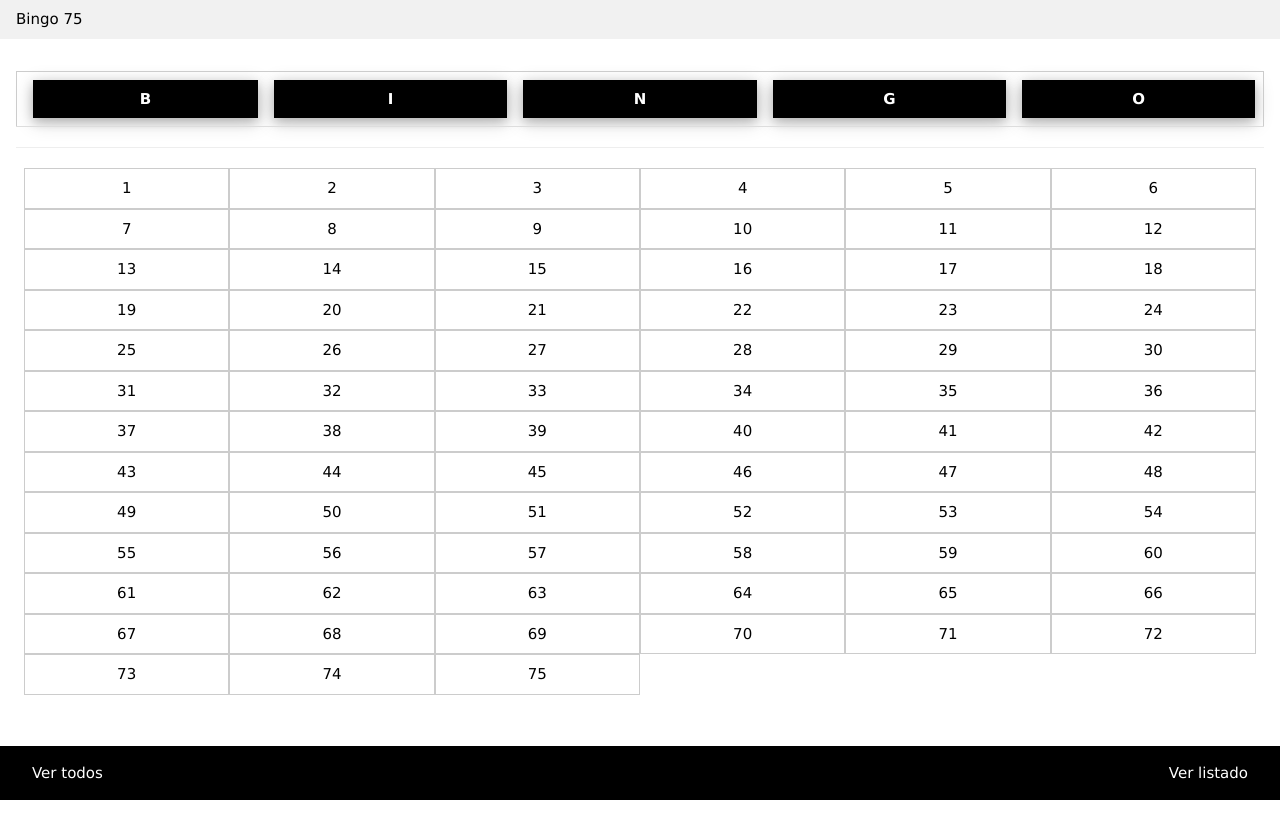
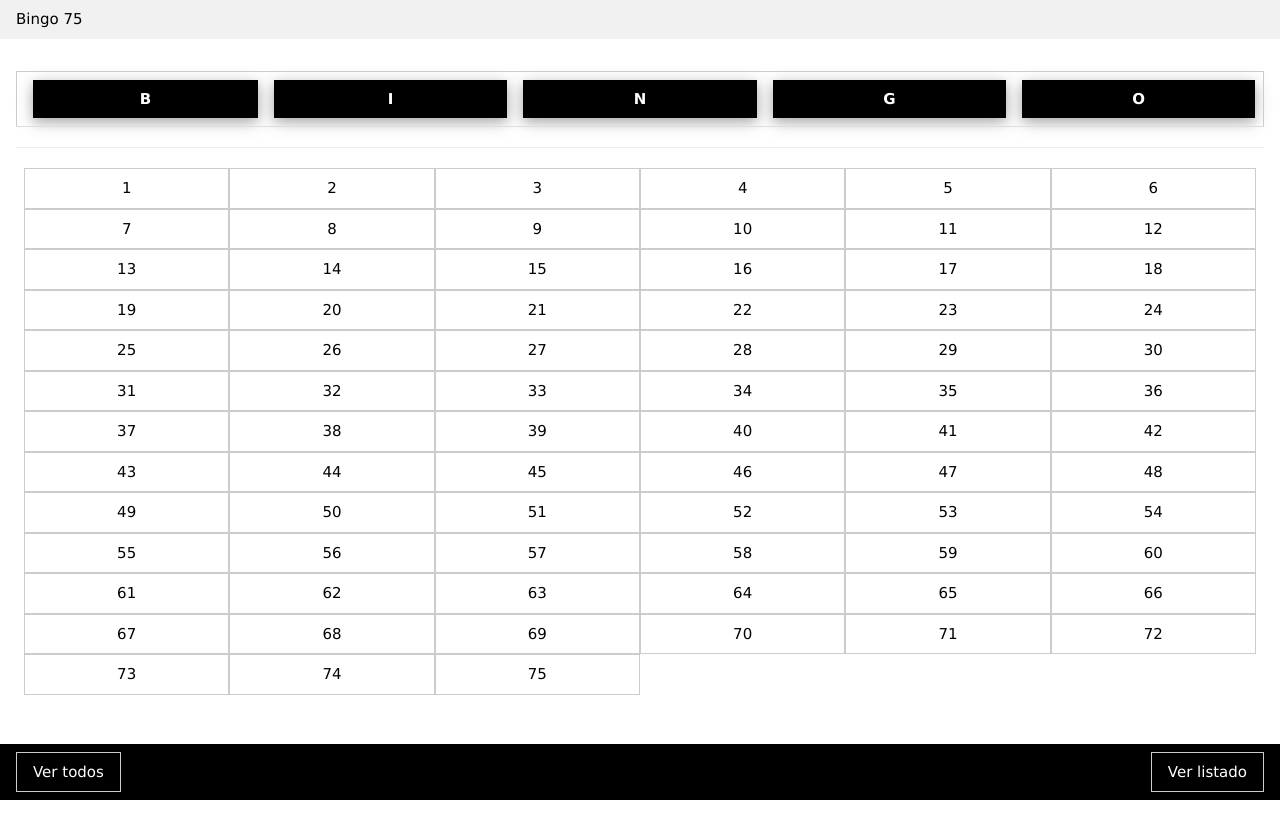
Before and after one commit to LuisBlum/JavascriptVarios, a plain HTML site: page public_html/Bingo75.html in a window 1280 px wide. Drawn offline with nearby package versions, Linux system fonts and the light colour scheme.

Commit message:
Se cambió la visualización de los botones.

```diff
--- a/public_html/Bingo75.html
+++ b/public_html/Bingo75.html
@@ -65,8 +65,8 @@
         <!-- -->
         <div class="w3-padding-48"></div>
         <div class="w3-bottom w3-padding w3-black">
-            <button class="w3-button w3-left" onclick="Bingo.mostrarTodos()">Ver todos</button>
-            <button class="w3-button w3-right" onclick="Bingo.verListado()">Ver listado</button>
+            <button class="w3-button w3-border w3-left" onclick="Bingo.mostrarTodos()">Ver todos</button>
+            <button class="w3-button w3-border w3-right" onclick="Bingo.verListado()">Ver listado</button>
         </div>
         <script>
             var Bingo = {
```
